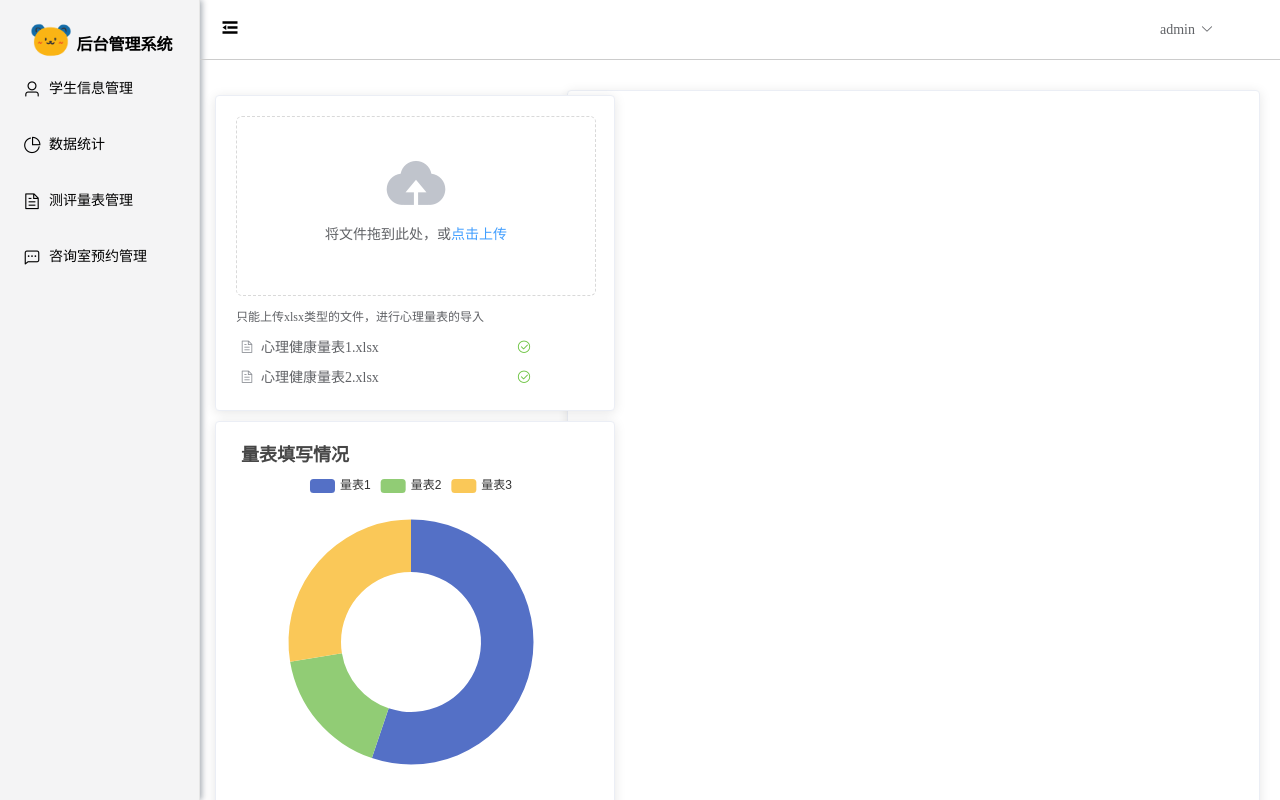
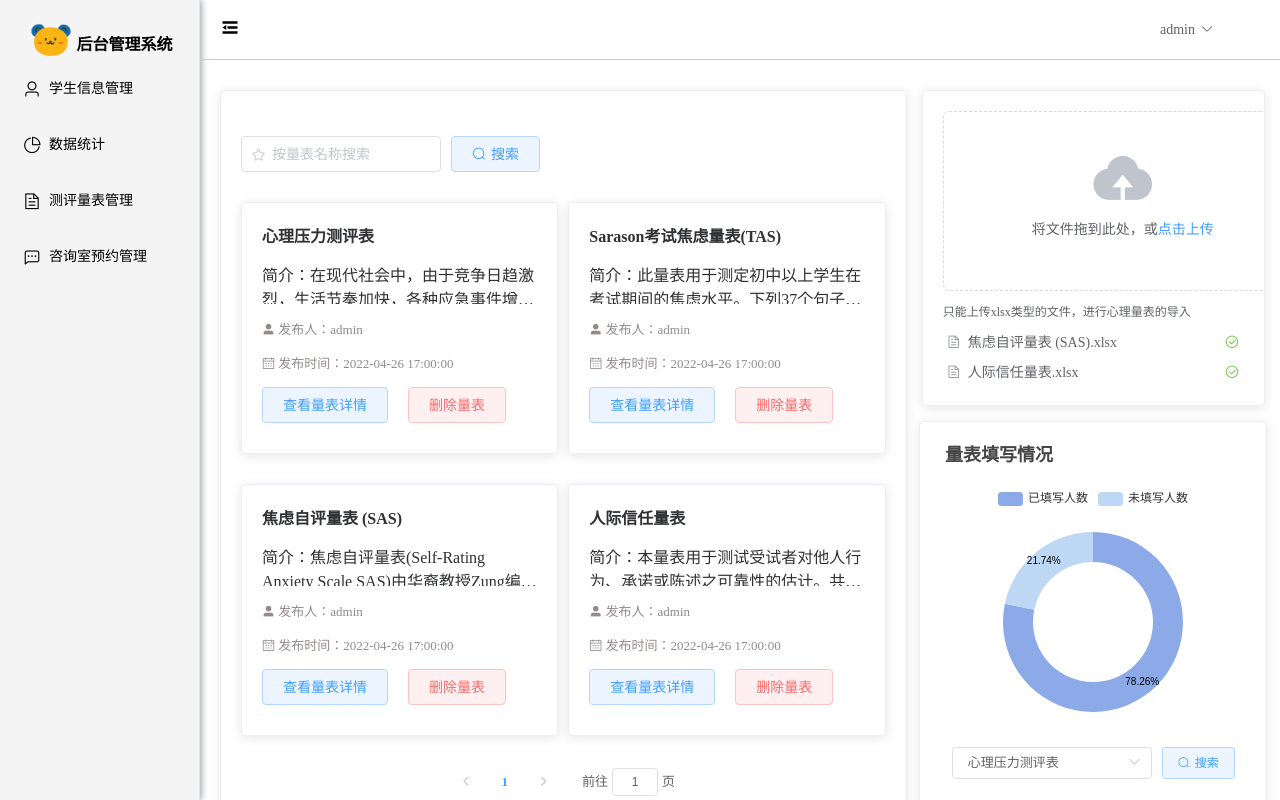
Before and after one commit to Chutiiing/web_MentalHealthSystem, a Vue app: page /TestTable in a window 1280 px wide. Built offline with nearby package versions, Linux system fonts and the light colour scheme.

Commit message:
前端界面搭建完成

```diff
--- a/src/components/Aside.vue
+++ b/src/components/Aside.vue
@@ -48,5 +48,8 @@ export default {
 </script>
 
 <style>
+.el-menu-item.is-active {
+   background-color: rgb(193, 199, 200) !important;
+}
 
 </style>
--- a/src/views/Analysis.vue
+++ b/src/views/Analysis.vue
@@ -102,14 +102,14 @@ export default {
                     name: "总人数",
                     data: [],        //总人数
                     type: 'bar',
-                    color: '#95a1b9'
+                    color: '#8caae7'
 
                 },
                 {
                     name: "存在风险人数",
                     data: [],           //潜在风险的人数
                     type: 'bar',
-                    color :'#bd867d'
+                    color :'#e68888'
                 }
             ]
             };
@@ -144,8 +144,8 @@ export default {
                         type: 'pie',
                         radius:  ['40%', '70%'],
                         color: [
-                            '#95a1b9',
-                            '#bd867d'
+                            '#8caae7',
+                            '#e68888'
                         ],
                         label:{            //饼图图形上的文本标签
                             normal:{
--- a/src/views/Booking.vue
+++ b/src/views/Booking.vue
@@ -1,12 +1,67 @@
 <template>
-    <div>
+    <el-row :gutter="20">
+        <el-col :span="16" style="margin-top:20px;">
+            <el-card style="width:100%;height:715px; ">
+                <div style="width:100%;text-align:center;">
+                    <h1 style="font-size:20px;">咨询室预约信息</h1>
+                </div>
+                <!-- 搜索框 -->
+                <div style="margin-top:30px; ">
+                    <el-select v-model="isbooking"
+                        placeholder="按预约情况搜索"
+                        style="width:200px; margin-right:5px;"
+                        prefix-icon="el-icon-collection-tag"
+                        size="medium">
+                        <el-option
+                            v-for="item in optionBooking"
+                            :key="item.isbooking"
+                            :label="item.label"
+                            :value="item.isbooking">
+                        </el-option>
+                    </el-select>
+                    <el-button style="margin-left:5px;"
+                                type="primary"
+                                plain size="medium"
+                                icon="el-icon-search">搜索</el-button>
+                </div>
+                <!-- 预约信息列表 -->
+                <!-- 利用v-for中的key对元素进行定位 -->
+                <el-row :gutter="10">
+                    <el-col :span="12"
+                            v-for="item in bookingItems"
+                            :key="item.id"
+                            style="margin-top:30px;">
+                        <el-card style="width:100%; ">
+                            <div style="margin-bottom:10px">
+                                <div style="margin-bottom:10px"><i class="el-icon-s-home"/>  咨询室：{{item.room}}</div>
+                                <div style="margin-bottom:10px"><i class="el-icon-date"/>  预约时间：{{item.date}}</div>
+                                <div style="margin-bottom:10px"><i class="el-icon-check"/>  预约情况：{{item.isbooking}}</div>
+                                <div style="margin-bottom:10px"><i class="el-icon-user-solid"/>  预约人：{{item.name}}</div>
+                                <el-button size="medium" type="primary" plain>查看学生信息</el-button>
+                                <el-button style="margin-left:20px" size="medium" type="danger" plain>删除预约信息</el-button>
+                            </div>
+                        </el-card>
+                    </el-col>
+                </el-row>
+                <!-- 分页 -->
+                <div style="padding:10px 0; text-align:center; margin-top:20px">
+                    <el-pagination
+
+                        :current-page="1"
+                        :page-size="4"
+                        layout="prev, pager, next, jumper"
+                        :total="16">
+                    </el-pagination>
+                </div>
+            </el-card>
+        </el-col>
         <el-col :span="8" style="margin-top:20px;">
             <el-row :gutter="10" style="margin-bottom:15px">
                 <!-- 发布预约信息 -->
-                <el-card style="width:400px;height:300px;">
+                <el-card style="width:100%;height:300px;">
                     <div style="border-style:dashed; border-color:#ccc;height:250px; text-align:center;">
                         <!-- 表格名称 -->
-                        <div style="display:inline-block; margin:0,auto; border:none; font-size:20px; position:relative; top:35px;">预约信息发布</div>
+                        <div style="display:inline-block; margin:0,auto; border:none; font-size:20px; position:relative; top:35px;"><b>预约信息发布</b></div>
                         <!-- 表单 -->
                         <el-form ref="formPush" :model="formPush" label-width="100px" class="demo-ruleForm" style="position:relative; margin-top:75px;">
                             <el-form-item style="margin-left:-100px;">
@@ -27,64 +82,12 @@
             </el-row>
             <!-- 饼图 -->
             <el-row :gutter="10">
-                <el-card style="width:400px; height:400px">
-                    <div id="pie" style="width: 350px;height: 420px"></div>
+                <el-card style="width:100%; height:400px;text-align:center;">
+                    <div id="pie" style="width: 100%;height: 420px"></div>
                 </el-card>
             </el-row>
         </el-col>
-        <el-col :span="16" style="margin-top:20px;">
-            <el-card style="width:100%;height:715px; ">
-                <!-- 搜索框 -->
-                <div style="margin-top:30px; ">
-                    <el-select v-model="isbooking"
-                        placeholder="按预约情况搜索"
-                        style="width:200px; margin-right:5px;"
-                        prefix-icon="el-icon-collection-tag"
-                        size="medium">
-                        <el-option
-                            v-for="item in optionBooking"
-                            :key="item.isbooking"
-                            :label="item.label"
-                            :value="item.isbooking">
-                        </el-option>
-                    </el-select>
-                    <el-button style="margin-left:5px;"
-                                type="primary"
-                                plain size="medium"
-                                icon="el-icon-search"
-                                >搜索</el-button>
-                </div>
-                <!-- 预约信息列表 -->
-                <el-row :gutter="10">
-                    <el-col :span="12"
-                            v-for="item in 4"
-                            :key="item"
-                            style="margin-top:30px;">
-                        <el-card style="width:100%; ">
-                            <div style="margin-bottom:10px">
-                                <div style="margin-bottom:10px"><i class="el-icon-s-home"/>  咨询室：咨询室1</div>
-                                <div style="margin-bottom:10px"><i class="el-icon-date"/>  预约时间：2022-04-26 15:00:00</div>
-                                <div style="margin-bottom:10px"><i class="el-icon-check"/>  预约情况：已预约</div>
-                                <div style="margin-bottom:10px"><i class="el-icon-user-solid"/>  预约人：admin</div>
-                                <el-button size="medium" type="primary" plain>查看学生信息</el-button>
-                                <el-button style="margin-left:20px" size="medium" type="danger" plain>删除预约信息</el-button>
-                            </div>
-                        </el-card>
-                    </el-col>
     </el-row>
-                <!-- 分页 -->
-                <div style="padding:10px 0; text-align:center; margin-top:20px">
-                    <el-pagination
-
-                        :current-page="1"
-                        :page-size="4"
-                        layout="prev, pager, next, jumper"
-                        :total="4">
-                    </el-pagination>
-                </div>
-            </el-card>
-        </el-col>
-    </div>
 </template>
 
 <script>
@@ -102,13 +105,40 @@ export default {
                     isbooking: '',
                     label: '全部信息'
                 }, {
-                    isbooking: '1',
+                    isbooking: '已预约',
                     label: '已预约'
                 },{
-                    isbooking: '0',
+                    isbooking: '未预约',
                     label: '未预约'
             }],
-            bookingItems:[]
+            bookingItems:[{                         //预约情况列表
+                    id:'1',
+                    room:'咨询室1',
+                    date:'2022-04-26 15:00:00',
+                    isbooking:'已预约',
+                    name:'小小'
+                },{
+                    id:'2',
+                    room:'咨询室1',
+                    date:'2022-04-26 17:00:00',
+                    isbooking:'已预约',
+                    name:'小林'
+                },{
+                    id:'3',
+                    room:'咨询室1',
+                    date:'2022-04-27 9:00:00',
+                    isbooking:'未预约',
+                    name:''
+                },{
+                    id:'4',
+                    room:'咨询室1',
+                    date:'2022-04-27 15:00:00',
+                    isbooking:'已预约',
+                    name:'小B'
+                }
+
+
+            ]
         }
     },
     mounted() {
@@ -130,9 +160,8 @@ export default {
             },
             series: [
                 {
-                    name: 'Access From',
                     type: 'pie',
-                    radius: ['40%', '70%'],
+                    radius: ['50%', '70%'],
                     avoidLabelOverlap: false,
                     label: {
                         show: false,
@@ -145,21 +174,21 @@ export default {
                         textStyle : {
                             fontWeight : 300 ,
                             fontSize : 11,    //文字的字体大小
-                                    color: "#fff"
+                            color: "#000"
                         },
                         formatter:'{d}%'
                     }
                 },
                 color: [
-                            '#95a1b9',
-                            '#bd867d'
+                            '#8caae7',
+                            '#bdd7f4'
                         ],
                 labelLine: {
                     show: false
                 },
                 data: [
-                    { value: 16, name: '已预约'},
-                    { value: 5, name: '未预约'},
+                    { value: 4, name: '已预约'},
+                    { value: 12, name: '未预约'},
                 ]
                 }
             ]
--- a/src/views/TestTable.vue
+++ b/src/views/TestTable.vue
@@ -1,9 +1,66 @@
 <template>
-    <div>
-        <el-col :span="8" style="margin-top:15px;">
-            <el-row :gutter="10" style="margin-bottom:10px">
-                <el-card style="width:400px; ">
-                    <div style="width:300px">
+    <el-row :gutter="20">
+
+        <el-col :span="16" style="margin-top:10px;">
+            <el-card style="width:100%;height:730px; ">
+                <!-- 搜索框 -->
+                <div style="margin-top:25px; ">
+                    <el-input style="width:200px; margin-right:5px;"
+                        placeholder="按量表名称搜索"
+                        prefix-icon="el-icon-star-off"
+                        size="medium"
+                        v-model="title"
+                        clearable>
+                    </el-input>
+                    <el-button style="margin-left:5px;"
+                                type="primary"
+                                plain size="medium"
+                                icon="el-icon-search"
+                                >搜索</el-button>
+                </div>
+                <!-- 预约信息列表 -->
+                <el-row :gutter="10">
+                    <el-col :span="12"
+                            v-for="item in Tables"
+                            :key="item.id"
+                            style="margin-top:30px;">
+                        <el-card style="width:100%; ">
+                            <div style="margin-bottom:10px">
+                                <div style="margin-bottom:15px"><b>{{item.title}}</b></div>
+                                <div style="margin-bottom:15px;
+                                            text-overflow: ellipsis;
+                                            display: -webkit-box;
+                                            -webkit-box-orient: vertical;
+                                            -webkit-line-clamp:2;
+                                            overflow: hidden;
+                                            white-space:pre-wrap;
+                                            height:42px;">简介：{{item.abstract}}</div>
+                                <div style="margin-bottom:15px; font-size:13px; color:#938a8a"><i class="el-icon-user-solid"/>  发布人：{{item.admin}}</div>
+                                <div style="margin-bottom:15px; font-size:13px; color:#938a8a" ><i class="el-icon-date"/>  发布时间：{{item.date}}</div>
+                                <el-button size="medium" type="primary" plain>查看量表详情</el-button>
+                                <el-button style="margin-left:20px" size="medium" type="danger" plain>删除量表</el-button>
+                            </div>
+                        </el-card>
+                    </el-col>
+                </el-row>
+                <!-- 分页 -->
+                <div style="padding:10px 0; text-align:center; margin-top:20px">
+                    <el-pagination
+
+                        :current-page="1"
+                        :page-size="4"
+                        layout="prev, pager, next, jumper"
+                        :total="4">
+                    </el-pagination>
+                </div>
+            </el-card>
+        </el-col>
+
+        <el-col :span="8" style="margin-top:10px;">
+             <!-- 导入文件 -->
+            <el-row :gutter="10" style="margin-bottom:15px">
+                <el-card style="width:100%;">
+                    <div style="width:100%;text-align:center;">
                         <el-upload
                             class="upload-demo"
                             drag
@@ -17,24 +74,38 @@
                             :file-list="fileList">
                             <i class="el-icon-upload"></i>
                             <div class="el-upload__text">将文件拖到此处，或<em>点击上传</em></div>
-                            <div slot="tip" class="el-upload__tip">只能上传xlsx类型的文件，进行心理量表的导入</div>
+                            <div slot="tip" class="el-upload__tip" style="text-align:left !important;">只能上传xlsx类型的文件，进行心理量表的导入</div>
                         </el-upload>
                     </div>
                 </el-card>
-            </el-row>
-            <el-row :gutter="10">
-                <el-card style="width:400px; height:400px">
-                    <div id="pie" style="width: 350px;height: 400px"></div>
+             </el-row>
+             <!-- 饼图 -->
+            <el-row :gutter="15">
+                <el-card style="width:100%; height:400px;text-align:center;">
+                    <div id="pie" style="width: 100%;height: 300px"></div>
+                    <!-- 搜索框 -->
+                    <div style="margin-top:5px; ">
+                        <el-select v-model="titleOption"
+                            placeholder="选择量表"
+                            style="width:200px; margin-right:5px;"
+                            prefix-icon="el-icon-collection-tag"
+                            size="small">
+                            <el-option
+                                v-for="item in optionTable"
+                                :key="item.titleOption"
+                                :label="item.label"
+                                :value="item.titleOption">
+                            </el-option>
+                        </el-select>
+                        <el-button style="margin-left:5px;"
+                                    type="primary"
+                                    plain size="small"
+                                    icon="el-icon-search">搜索</el-button>
+                    </div>
                 </el-card>
             </el-row>
         </el-col>
-        <el-col :span="16" style="margin-top:10px;">
-            <el-card style="width:100%;height:730px; ">
-            </el-card>
-        </el-col>
-    </div>
-
-
+    </el-row>
 </template>
 
 <script>
@@ -44,9 +115,49 @@ import * as echarts from 'echarts';
 export default {
     data() {
       return {
+        title:'',    //搜索框数据
+        Tables:[{       //量表信息
+            id:'1',
+            title:'心理压力测评表',
+            abstract:'在现代社会中，由于竞争日趋激烈，生活节奏加快，各种应急事件增多，人们的心理压力不断加大，容易产生各种负性情绪，成为影响人们生活质量的重要因素。那么，我们能否自我测试所受的心理压力，预防和减轻身心损害呢？',
+            admin:'admin',
+            date:'2022-04-26 17:00:00'
+        },{
+            id:'2',
+            title:'Sarason考试焦虑量表(TAS)',
+            abstract:'此量表用于测定初中以上学生在考试期间的焦虑水平。下列37个句子是描述人们对参加考试的感受。',
+            admin:'admin',
+            date:'2022-04-26 17:00:00'
+        },{
+            id:'3',
+            title:'焦虑自评量表 (SAS)',
+            abstract:'焦虑自评量表(Self-Rating Anxiety Scale SAS)由华裔教授Zung编制（1971）。从量表构造的形式到具体评定的方法，都与抑郁自评量表(SDS)十分相似，是一种分析病人主观症状的相当简便的临床工具。由于焦虑是心理咨询门诊中较常见的一种情绪障碍，所以近年来SAS是咨询门诊中了解焦虑症状的常用量表。',
+            admin:'admin',
+            date:'2022-04-26 17:00:00'
+        },{
+            id:'4',
+            title:'人际信任量表',
+            abstract:'本量表用于测试受试者对他人行为、承诺或陈述之可靠性的估计。共25个项目，其内容涉及各种处境下的人际信任，涉及不同社会角色。多数项目于社会角色的可信赖信有关，但有些项目与对未来的社会的乐观程度有关。',
+            admin:'admin',
+            date:'2022-04-26 17:00:00'
+        }],
+        titleOption:'心理压力测评表',     //图表显示的量表搜索框默认为空
+        optionTable:[{
+            titleOption:'心理压力测评表',
+            label:'心理压力测评表'
+        },{
+            titleOption:'Sarason考试焦虑量表(TAS)',
+            label:'Sarason考试焦虑量表(TAS)'
+        },{
+            titleOption:'焦虑自评量表 (SAS)',
+            label:'焦虑自评量表 (SAS)'
+        },{
+            titleOption:'人际信任量表',
+            label:'人际信任量表'
+        }],
         fileList: [
-            {name: '心理健康量表1.xlsx', url: 'https://fuss10.elemecdn.com/3/63/4e7f3a15429bfda99bce42a18cdd1jpeg.jpeg?imageMogr2/thumbnail/360x360/format/webp/quality/100'},
-            {name: '心理健康量表2.xlsx', url: 'https://fuss10.elemecdn.com/3/63/4e7f3a15429bfda99bce42a18cdd1jpeg.jpeg?imageMogr2/thumbnail/360x360/format/webp/quality/100'}
+            {name: '焦虑自评量表 (SAS).xlsx', url: 'https://fuss10.elemecdn.com/3/63/4e7f3a15429bfda99bce42a18cdd1jpeg.jpeg?imageMogr2/thumbnail/360x360/format/webp/quality/100'},
+            {name: '人际信任量表.xlsx', url: 'https://fuss10.elemecdn.com/3/63/4e7f3a15429bfda99bce42a18cdd1jpeg.jpeg?imageMogr2/thumbnail/360x360/format/webp/quality/100'}
         ]
       };
     },
@@ -78,27 +189,41 @@ export default {
                 text: '量表填写情况',
             },
             legend: {
-                top: '8%',
+                top: '15%',
                 left: 'center'
             },
             series: [
                 {
-                    name: 'Access From',
                     type: 'pie',
-                    radius: ['40%', '70%'],
+                    radius: ['40%', '60%'],
+                    center: ['50%','60%'],
                     avoidLabelOverlap: false,
                     label: {
                         show: false,
                         position: 'center'
                 },
-
+                label:{            //饼图图形上的文本标签
+                    normal:{
+                        show:true,
+                        position:'inner', //标签的位置
+                        textStyle : {
+                            fontWeight : 300 ,
+                            fontSize : 10,    //文字的字体大小
+                            color: "#000"
+                        },
+                        formatter:'{d}%'
+                    }
+                },
+                color: [
+                            '#8caae7',
+                            '#bdd7f4'
+                        ],
                 labelLine: {
                     show: false
                 },
                 data: [
-                    { value: 16, name: '量表1'},
-                    { value: 5, name: '量表2' },
-                    { value: 8, name: '量表3' },
+                    { value: 18, name: '已填写人数'},
+                    { value: 5, name: '未填写人数' },
                 ]
                 }
             ]
@@ -112,5 +237,7 @@ export default {
 </script>
 
 <style>
-
+a.el-upload-list__item-name{
+    text-align:left !important;
+}
 </style>
```
Lines whose indentation alone changed are shown as unchanged.
